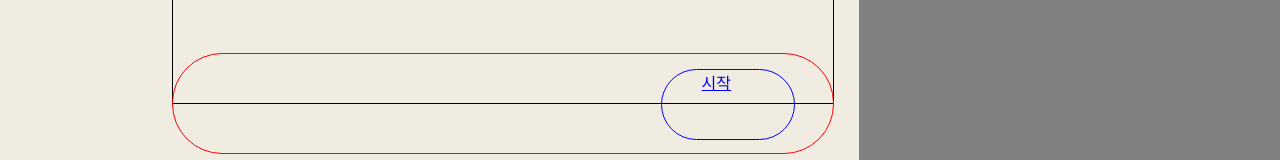
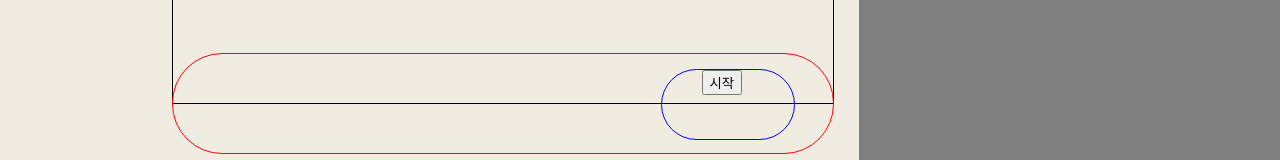
Before and after one commit to DH0407/Unowe, a plain HTML site: page index.html in a window 1280 px wide. Shown: the part 321-481 px from the top of the page. Drawn offline with Linux system fonts and the light colour scheme.

Commit message:
테스트

```diff
--- a/index.html
+++ b/index.html
@@ -28,7 +28,7 @@
                 <div class="imges"></div>
                 <div class="startZoon">
                     <div class="startButton">
-                        <a href="#">시작</a>
+                        <a href="#"><button>시작</button></a>
                     </div>
                 </div>
             </div>
```
